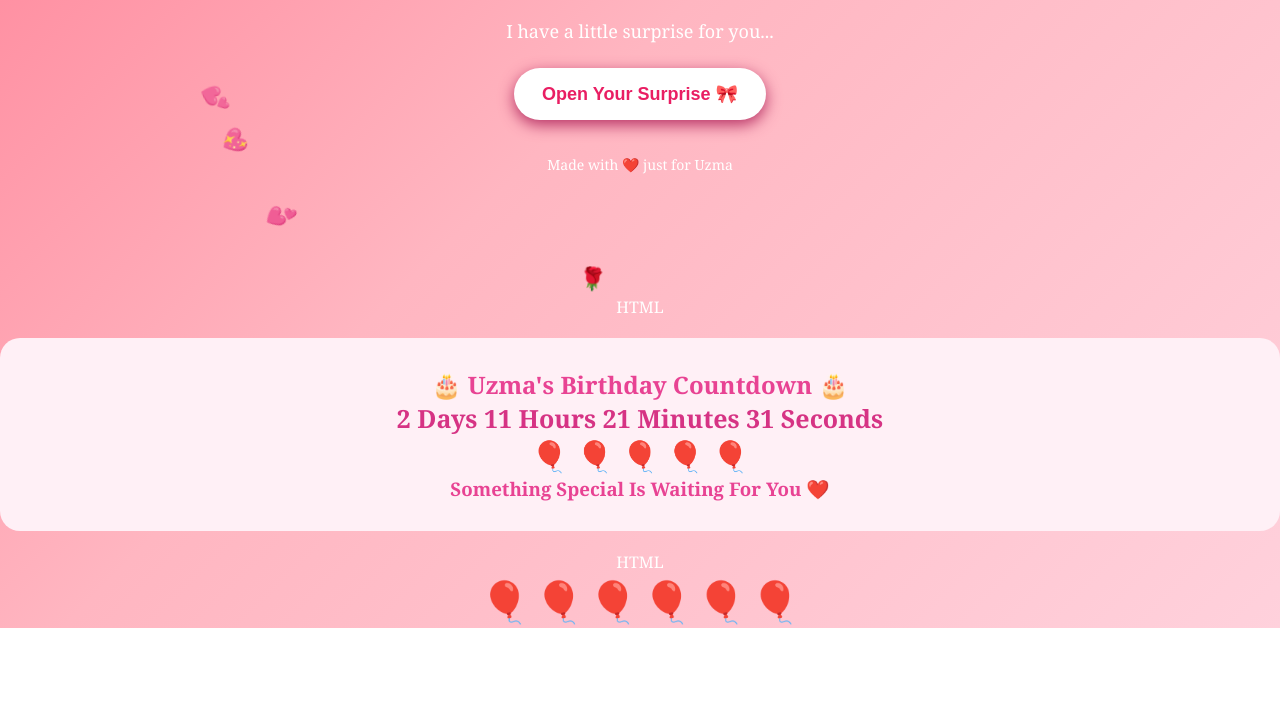
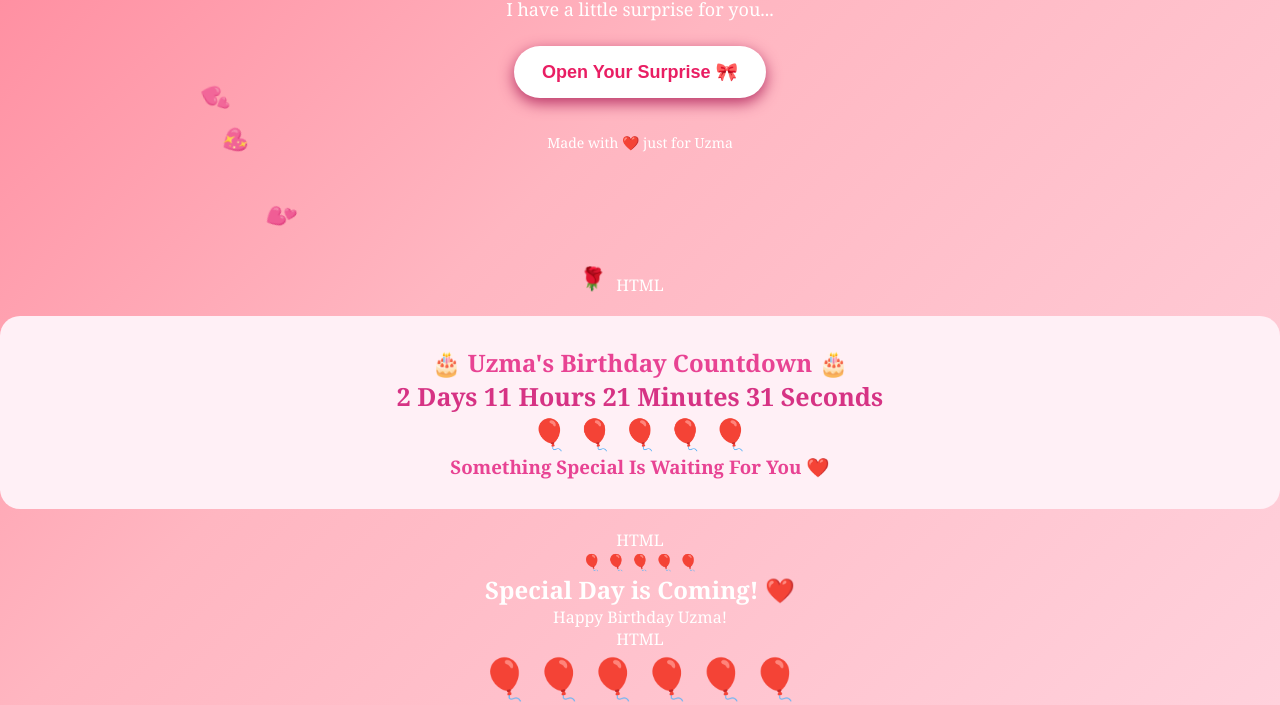
Before and after one commit to mdwajidquraishi6-eng/Uzma-birthday, a plain HTML site: page index.html in a window 1280 px wide. Shown: the part 526-1231 px from the top of the page. Before the commit the page ends 1154 px from the top, so only its background shows below. Drawn offline with Linux system fonts and the light colour scheme.

Commit message:
Add birthday balloons and countdown
Added birthday balloons and countdown message for Uzma's birthday.

```diff
--- a/index.html
+++ b/index.html
@@ -1,4 +1,3 @@
-HTML
 
 <!DOCTYPE html>
 <html lang="en">
@@ -309,6 +308,18 @@ setInterval(updateCountdown, 1000);
 </body>
   HTML
 
+<!-- Birthday Balloons -->
+<div class="balloons">
+  🎈 🎈 🎈 🎈 🎈
+</div>
+
+<!-- Countdown -->
+<div class="countdown">
+  <h2>Special Day is Coming! ❤️</h2>
+  <p>Happy Birthday Uzma!</p>
+</div>
+  HTML
+
 <div class="balloons">
   <span>🎈</span>
   <span>🎈</span>
```
